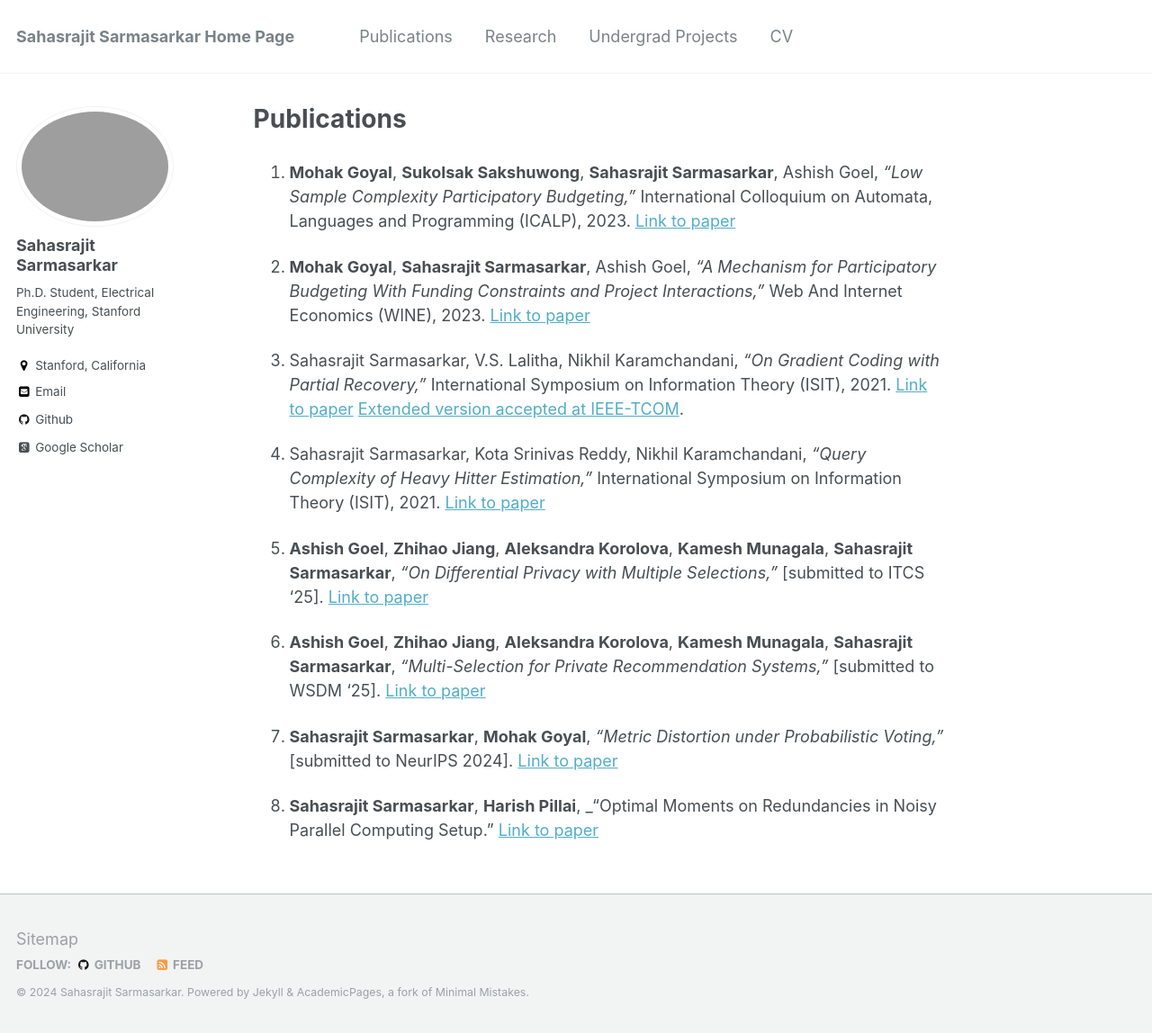
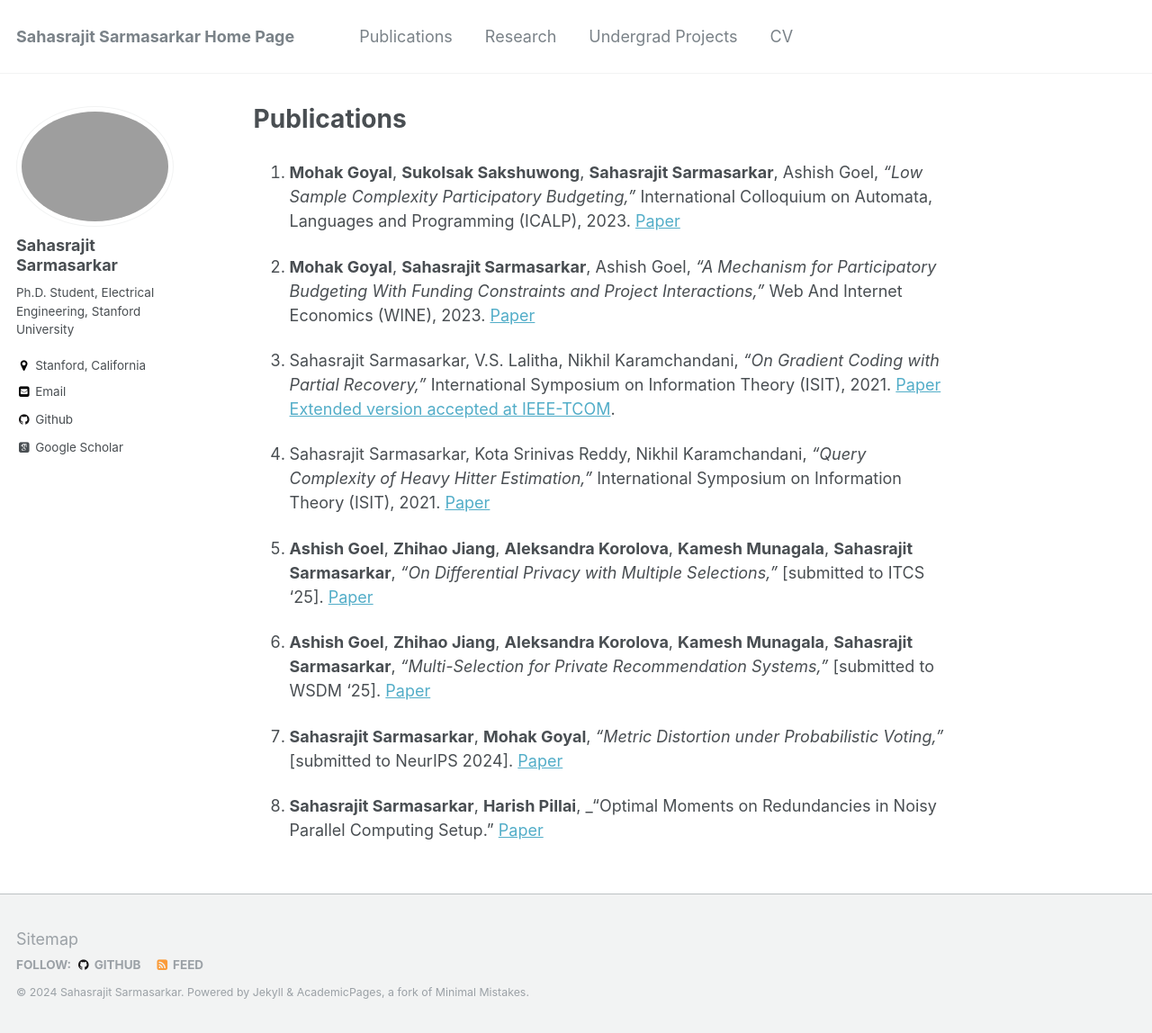
Before and after one commit to Sahasrajit123/Sahasrajit123.github.io, a Jekyll site: the page built from _pages/publications.md, in a window 1280 px wide and 1148 px high. Shown: the whole window at 90% size. Built offline with Jekyll 4.4.1, drawn with Linux system fonts in a browser that asks for light colours; some web fonts are replaced.

Commit message:
New changes

```diff
--- a/_pages/publications.md
+++ b/_pages/publications.md
@@ -10,19 +10,19 @@ author_profile: true
 
  -->
 
- 1. **Mohak Goyal**, **Sukolsak Sakshuwong**, **Sahasrajit Sarmasarkar**, Ashish Goel, _"Low Sample Complexity Participatory Budgeting,"_ International Colloquium on Automata, Languages and Programming (ICALP), 2023. [Link to paper](https://arxiv.org/abs/2302.05810)
+ 1. **Mohak Goyal**, **Sukolsak Sakshuwong**, **Sahasrajit Sarmasarkar**, Ashish Goel, _"Low Sample Complexity Participatory Budgeting,"_ International Colloquium on Automata, Languages and Programming (ICALP), 2023. [Paper](https://arxiv.org/abs/2302.05810)
 
-2. **Mohak Goyal**, **Sahasrajit Sarmasarkar**, Ashish Goel, _"A Mechanism for Participatory Budgeting With Funding Constraints and Project Interactions,"_ Web And Internet Economics (WINE), 2023. [Link to paper](https://arxiv.org/pdf/2305.11296.pdf)
+2. **Mohak Goyal**, **Sahasrajit Sarmasarkar**, Ashish Goel, _"A Mechanism for Participatory Budgeting With Funding Constraints and Project Interactions,"_ Web And Internet Economics (WINE), 2023. [Paper](https://arxiv.org/pdf/2305.11296.pdf)
 
-3. Sahasrajit Sarmasarkar, V.S. Lalitha, Nikhil Karamchandani, _"On Gradient Coding with Partial Recovery,"_ International Symposium on Information Theory (ISIT), 2021. [Link to paper](https://arxiv.org/abs/2102.10163) [Extended version accepted at IEEE-TCOM](https://ieeexplore.ieee.org/xpl/RecentIssue.jsp?punumber=26).
+3. Sahasrajit Sarmasarkar, V.S. Lalitha, Nikhil Karamchandani, _"On Gradient Coding with Partial Recovery,"_ International Symposium on Information Theory (ISIT), 2021. [Paper](https://arxiv.org/abs/2102.10163) [Extended version accepted at IEEE-TCOM](https://ieeexplore.ieee.org/xpl/RecentIssue.jsp?punumber=26).
 
-4. Sahasrajit Sarmasarkar, Kota Srinivas Reddy, Nikhil Karamchandani, _"Query Complexity of Heavy Hitter Estimation,"_ International Symposium on Information Theory (ISIT), 2021. [Link to paper](https://arxiv.org/pdf/2005.14425.pdf)
+4. Sahasrajit Sarmasarkar, Kota Srinivas Reddy, Nikhil Karamchandani, _"Query Complexity of Heavy Hitter Estimation,"_ International Symposium on Information Theory (ISIT), 2021. [Paper](https://arxiv.org/pdf/2005.14425.pdf)
 
 
-5. **Ashish Goel**, **Zhihao Jiang**, **Aleksandra Korolova**, **Kamesh Munagala**, **Sahasrajit Sarmasarkar**, _"On Differential Privacy with Multiple Selections,"_ [submitted to ITCS '25]. [Link to paper](https://arxiv.org/abs/2407.14641)
+5. **Ashish Goel**, **Zhihao Jiang**, **Aleksandra Korolova**, **Kamesh Munagala**, **Sahasrajit Sarmasarkar**, _"On Differential Privacy with Multiple Selections,"_ [submitted to ITCS '25]. [Paper](https://arxiv.org/abs/2407.14641)
 
-6. **Ashish Goel**, **Zhihao Jiang**, **Aleksandra Korolova**, **Kamesh Munagala**, **Sahasrajit Sarmasarkar**, _"Multi-Selection for Private Recommendation Systems,"_ [submitted to WSDM '25]. [Link to paper](https://drive.google.com/file/d/1qE1O2IMk8NjvMG_4jZIUqcdPhbB6Aoai/view?usp=sharing)
+6. **Ashish Goel**, **Zhihao Jiang**, **Aleksandra Korolova**, **Kamesh Munagala**, **Sahasrajit Sarmasarkar**, _"Multi-Selection for Private Recommendation Systems,"_ [submitted to WSDM '25]. [Paper](https://drive.google.com/file/d/1qE1O2IMk8NjvMG_4jZIUqcdPhbB6Aoai/view?usp=sharing)
 
-7. **Sahasrajit Sarmasarkar**, **Mohak Goyal**, _"Metric Distortion under Probabilistic Voting,"_ [submitted to NeurIPS 2024]. [Link to paper](https://arxiv.org/abs/2405.14223)
+7. **Sahasrajit Sarmasarkar**, **Mohak Goyal**, _"Metric Distortion under Probabilistic Voting,"_ [submitted to NeurIPS 2024]. [Paper](https://arxiv.org/abs/2405.14223)
 
-8. **Sahasrajit Sarmasarkar**, **Harish Pillai**, _"Optimal Moments on Redundancies in Noisy Parallel Computing Setup." [Link to paper](https://arxiv.org/abs/2402.12584)
+8. **Sahasrajit Sarmasarkar**, **Harish Pillai**, _"Optimal Moments on Redundancies in Noisy Parallel Computing Setup." [Paper](https://arxiv.org/abs/2402.12584)
```
